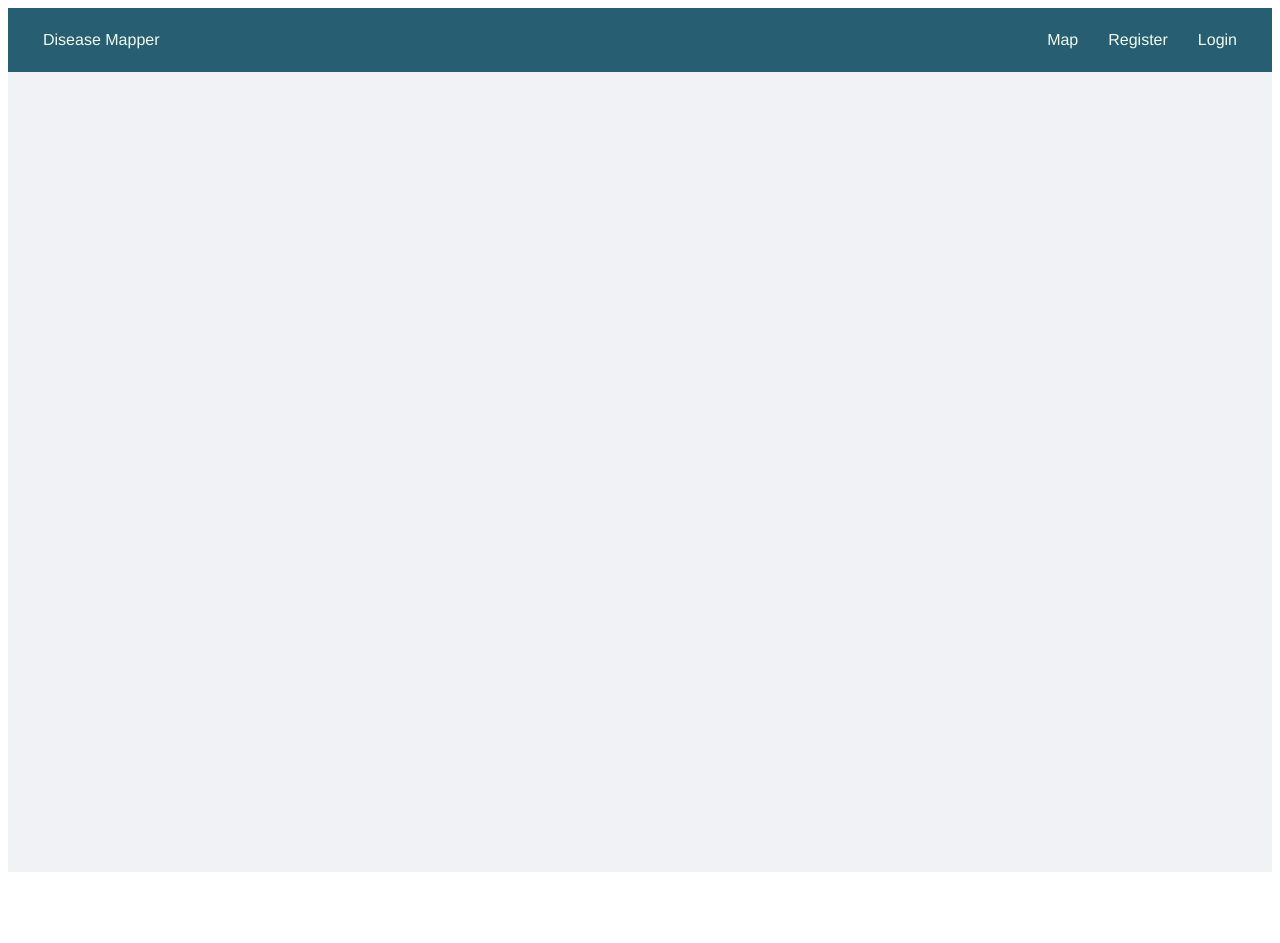
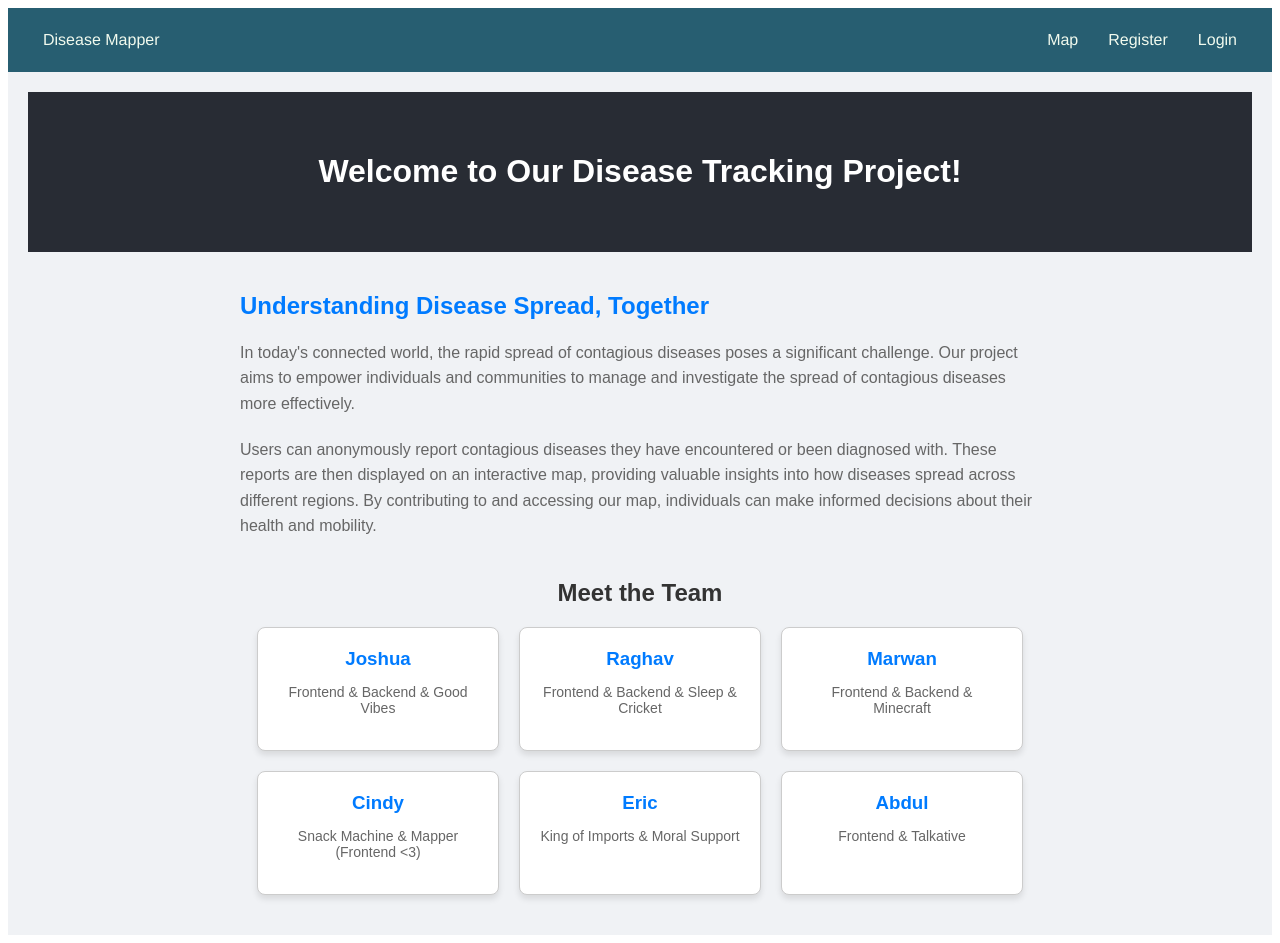
Before and after one commit to raghav2005/Disease-Mapper, a React (Create React App) app in the folder disease-mapper/: page / in a window 1280 px wide. Before the commit the page ends 880 px from the top, so only its background shows below. Built offline with nearby package versions, Linux system fonts and the light colour scheme.

Commit message:
Added homepage

```diff
--- a/disease-mapper/src/HomePage.js
+++ b/disease-mapper/src/HomePage.js
@@ -1,15 +1,48 @@
 import React from 'react';
-import stylesBig from './index.module.css'
+import styles from './HomePage.module.css'; // Assuming you store your CSS here
 
-// const teamMembers = [
-//     { name: 'Joshua', role: 'Frontend & Backend' },
-//     { name: 'Raghav', role: 'Frontend & Backend & Sleep & Cricket' },
-//     { name: 'Marwan', role: 'Frontend & Backend & Minecraft' },
-//     { name: 'Cindy', role: 'Snack Machine & Mapper (Frontend <3)' },
-//     { name: 'Eric', role: 'Import King & Moral Support & SONNY <3' },
-//     { name: 'Abdul', role: 'NIL' },
-// ];
+const teamMembers = [
+  { name: 'Joshua', role: 'Frontend & Backend & Good Vibes' },
+  { name: 'Raghav', role: 'Frontend & Backend & Sleep & Cricket' },
+  { name: 'Marwan', role: 'Frontend & Backend & Minecraft' },
+  { name: 'Cindy', role: 'Snack Machine & Mapper (Frontend <3)' },
+  { name: 'Eric', role: 'King of Imports & Moral Support' },
+  { name: 'Abdul', role: 'Frontend & Talkative' },
+];
 
-const HomePage = () => <div className={stylesBig.App}></div>;
+const HomePage = () => (
+  <div className={styles.App}>
+    <header className={styles.Header}>
+      <h1>Welcome to Our Disease Tracking Project!</h1>
+    </header>
+    <section className={styles.ProjectConcept}>
+      <h2>Understanding Disease Spread, Together</h2>
+      <p>
+        In today's connected world, the rapid spread of contagious diseases
+        poses a significant challenge. Our project aims to empower individuals
+        and communities to manage and investigate the spread of contagious
+        diseases more effectively.
+      </p>
+      <p>
+        Users can anonymously report contagious diseases they have encountered
+        or been diagnosed with. These reports are then displayed on an
+        interactive map, providing valuable insights into how diseases spread
+        across different regions. By contributing to and accessing our map,
+        individuals can make informed decisions about their health and mobility.
+      </p>
+    </section>
+    <div className={styles.TeamSection}>
+      <h2>Meet the Team</h2>
+      <div className={styles.TeamMembers}>
+        {teamMembers.map((member, index) => (
+          <div key={index} className={styles.TeamMemberCard}>
+            <h3>{member.name}</h3>
+            <p>{member.role}</p>
+          </div>
+        ))}
+      </div>
+    </div>
+  </div>
+);
 
 export default HomePage;
--- /dev/null
+++ b/disease-mapper/src/HomePage.module.css
@@ -0,0 +1,70 @@
+/* Adjusted from previous CSS to include styles for ProjectConcept section */
+
+.App {
+  text-align: center;
+  padding: 20px;
+  font-family: Arial, sans-serif;
+  background-color: #f0f2f5;
+  color: #333;
+}
+
+.Header {
+  background-color: #282c34;
+  padding: 40px;
+  color: white;
+}
+
+.ProjectConcept {
+  margin: 40px auto;
+  max-width: 800px;
+  text-align: left; /* Align text to the left for better readability in paragraphs */
+}
+
+.ProjectConcept h2 {
+  color: #007bff;
+}
+
+.ProjectConcept p {
+  color: #666;
+  font-size: 16px;
+  line-height: 1.6; /* Increase line height for better readability */
+  margin-bottom: 20px; /* Add space between paragraphs */
+}
+
+.TeamSection {
+  margin: 20px auto;
+  max-width: 800px;
+}
+
+.TeamMembers {
+  display: flex;
+  flex-wrap: wrap;
+  justify-content: center;
+  gap: 20px;
+  margin-top: 20px;
+}
+
+.TeamMemberCard {
+  border: 1px solid #ccc;
+  border-radius: 8px;
+  padding: 20px;
+  width: 200px;
+  background-color: white;
+  box-shadow: 0 4px 6px rgba(0, 0, 0, 0.1);
+  transition: transform 0.2s ease-in-out;
+}
+
+.TeamMemberCard:hover {
+  transform: translateY(-5px);
+  box-shadow: 0 6px 10px rgba(0, 0, 0, 0.15);
+}
+
+h3 {
+  margin: 0;
+  color: #007bff;
+}
+
+p {
+  font-size: 14px;
+  color: #666;
+}
--- a/disease-mapper/src/Login.module.css
+++ b/disease-mapper/src/Login.module.css
@@ -5,17 +5,20 @@
   background-color: #f0f2f5; /* Lighter background for a modern look */
   color: #333; /* Dark gray text for better readability */
   align-items: center;
-    font: 16px/1.5 'Helvetica Neue', Arial, sans-serif;
   justify-content: center;
-    height: 100vh;
+  height: calc(100vh - 60px); /* Adjust if you have a navbar */
   padding: 20px;
   box-sizing: border-box;
 }
 
 .inputContainer {
-    margin-bottom: 20px; /* Increase spacing between fields */
-    margin-right: auto;
-    padding-left: 38%;
+  display: flex;
+  flex-direction: column;
+  align-items: center;
+  justify-content: center;
+  width: 100%; /* Full width to container */
+  max-width: 320px; /* Maximum width for the inputs */
+  margin: 10px 0; /* Consistent margin for spacing */
 }
 
 .input {
@@ -47,7 +50,8 @@
 }
 
 /* Placeholder color for error messages */
-::placeholder { /* Chrome, Firefox, Opera, Safari 10.1+ */
+::placeholder {
+  /* Chrome, Firefox, Opera, Safari 10.1+ */
   color: red;
   opacity: 1; /* Firefox */
 }
--- a/disease-mapper/src/MapView.js
+++ b/disease-mapper/src/MapView.js
@@ -3,7 +3,7 @@ import { MapContainer, TileLayer, Marker, Popup } from 'react-leaflet';
 import 'leaflet/dist/leaflet.css';
 import styles from './MapView.module.css';
 
-import markerIconPng from "leaflet/dist/images/marker-icon.png";
+import markerIconPng from 'leaflet/dist/images/marker-icon.png';
 import { Icon } from 'leaflet';
 
 const geocodePostcode = async (postcode) => {
@@ -34,7 +34,9 @@ const MapView = () => {
   useEffect(() => {
     const fetchAndGeocodeReports = async () => {
       try {
-                const response = await fetch(`http://localhost:${process.env.REACT_APP_FLASK_PORT}/getDiseaseReports`);
+        const response = await fetch(
+          `http://localhost:${process.env.REACT_APP_FLASK_PORT}/getDiseaseReports`
+        );
         const { status, data } = await response.json();
         if (status === 'SUCCESS') {
           const geocodedReports = await Promise.all(
@@ -87,7 +89,14 @@ const MapView = () => {
           url="https://{s}.tile.openstreetmap.org/{z}/{x}/{y}.png"
         />
         {reports.map((report, index) => (
-                    <Marker icon={new Icon({iconUrl: markerIconPng, iconSize: [25, 41], iconAnchor: [12, 41]})}
+          <Marker
+            icon={
+              new Icon({
+                iconUrl: markerIconPng,
+                iconSize: [25, 41],
+                iconAnchor: [12, 41],
+              })
+            }
             key={index}
             position={[report.position.lat, report.position.lng]}
           >
--- a/disease-mapper/src/Register.module.css
+++ b/disease-mapper/src/Register.module.css
@@ -13,9 +13,13 @@
 }
 
 .inputContainer {
-    margin-bottom: 20px; /* Increase spacing between fields */
-    margin-right: auto;
-    padding-left: 38%;
+  display: flex;
+  flex-direction: column;
+  align-items: center;
+  justify-content: center;
+  width: 100%; /* Full width to container */
+  max-width: 320px; /* Maximum width for the inputs */
+  margin: 10px 0; /* Consistent margin for spacing */
 }
 
 .input {
@@ -47,7 +51,8 @@
 }
 
 /* Placeholder color for error messages */
-::placeholder { /* Chrome, Firefox, Opera, Safari 10.1+ */
+::placeholder {
+  /* Chrome, Firefox, Opera, Safari 10.1+ */
   color: red;
   opacity: 1; /* Firefox */
 }
--- a/disease-mapper/src/login.js
+++ b/disease-mapper/src/login.js
@@ -24,8 +24,10 @@ const Login = () => {
 
   const validateFields = () => {
     const newErrors = {};
-        if (!loginDetails.username.trim()) newErrors.username = "This field is required...";
-        if (!loginDetails.password.trim()) newErrors.password = "This field is required...";
+    if (!loginDetails.username.trim())
+      newErrors.username = 'This field is required...';
+    if (!loginDetails.password.trim())
+      newErrors.password = 'This field is required...';
     setErrors(newErrors);
     return Object.keys(newErrors).length === 0; // Returns true if no errors
   };
@@ -52,22 +54,32 @@ const Login = () => {
         });
         navigate('/');
       } else {
-                setErrors((prevErrors) => ({ ...prevErrors, general: 'Incorrect username or password' }));
+        setErrors((prevErrors) => ({
+          ...prevErrors,
+          general: 'Incorrect username or password',
+        }));
       }
     } catch (error) {
       console.error('Login failed:', error);
-            setErrors((prevErrors) => ({ ...prevErrors, general: 'Login request failed. Please try again.' }));
+      setErrors((prevErrors) => ({
+        ...prevErrors,
+        general: 'Login request failed. Please try again.',
+      }));
     }
   };
 
   return (
     <div className={styles.login}>
       <h1>Login</h1>
-            {errors.general && <div className={styles.errorMessage}>{errors.general}</div>}
+      {errors.general && (
+        <div className={styles.errorMessage}>{errors.general}</div>
+      )}
       <div className={styles.inputContainer}>
         <label htmlFor="username">Username</label>
         <input
-                    className={`${styles.input} ${errors.username ? styles.inputError : ''}`}
+          className={`${styles.input} ${
+            errors.username ? styles.inputError : ''
+          }`}
           type="text"
           name="username"
           id="username"
@@ -79,7 +91,9 @@ const Login = () => {
       <div className={styles.inputContainer}>
         <label htmlFor="password">Password</label>
         <input
-                    className={`${styles.input} ${errors.password ? styles.inputError : ''}`}
+          className={`${styles.input} ${
+            errors.password ? styles.inputError : ''
+          }`}
           type="password"
           name="password"
           id="password"
@@ -88,7 +102,9 @@ const Login = () => {
           onChange={handleChange}
         />
       </div>
-            <button className={styles.button} onClick={loginUser}>Login</button>
+      <button className={styles.button} onClick={loginUser}>
+        Login
+      </button>
     </div>
   );
 };
```
Lines whose indentation alone changed are shown as unchanged.
